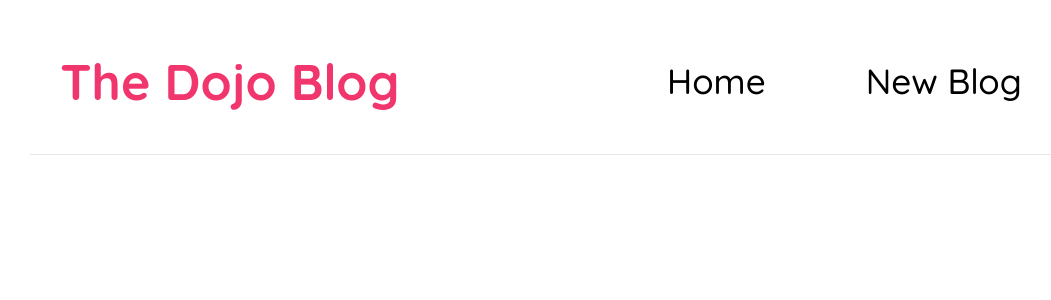
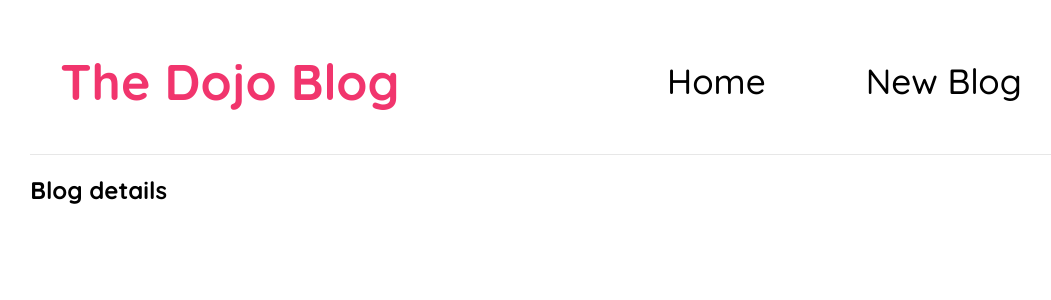
Before and after one commit to Timg0123/React-Tutorial, a React (Vite) app: page /blogs/1 in a window 1280 px wide. Shown: the top 300 px of the page, without its empty margins (74-1125 px from the left). Built offline with nearby package versions, Linux system fonts and the light colour scheme.

Commit message:
restructered all files and added BlogDetails

```diff
--- a/src/App.jsx
+++ b/src/App.jsx
@@ -1,6 +1,7 @@
-import Navbar from './Navbar';
-import Home from './Home';
-import Create from './Create';
+import Navbar from './components/Navbar';
+import Home from './components/Home';
+import Create from './components/Create';
+import BlogDetails from './components/BlogDetails';
 import { BrowserRouter as Router, Route, Switch } from 'react-router-dom';
 
 export default function App() {
@@ -16,6 +17,9 @@ export default function App() {
             <Route path="/create">
               <Create />
             </Route>
+            <Route path="/blogs/:id">
+              <BlogDetails />
+            </Route>
           </Switch>
         </div>
       </div>
--- /dev/null
+++ b/src/components/BlogDetails.jsx
@@ -0,0 +1,9 @@
+const BlogDetails = () => {
+    return (
+        <div className="blog-details">
+            <h2>Blog details</h2>
+        </div>
+    );
+}
+
+export default BlogDetails;
--- a/src/BlogList.jsx
+++ b/src/components/BlogList.jsx
@@ -1,6 +1,4 @@
 const BlogList = ({ blogs, title }) => {
-
-
     return (
         <div className="blog-list">
             <h2>{ title }</h2>
--- a/src/Home.jsx
+++ b/src/components/Home.jsx
@@ -1,6 +1,6 @@
 import { useState, useEffect } from 'react'
 import BlogList from './BlogList'
-import useFetch from './useFetch'
+import useFetch from '../hooks/useFetch'
 
 const Home = () => {
     const { data: blogs, isLoading, error } = useFetch('http://localhost:8000/blogs')
--- a/src/main.jsx
+++ b/src/main.jsx
@@ -1,7 +1,7 @@
 import React from 'react'
 import ReactDOM from 'react-dom/client'
 import App from './App'
-import './index.scss'
+import './assets/scss/index.scss'
 
 ReactDOM.createRoot(document.getElementById('root')).render(
   <React.StrictMode>
```
Also changed, not shown: src/assets/scss/index.scss (renamed from src/index.scss), src/components/Create.jsx (renamed from src/Create.jsx), src/components/Navbar.jsx (renamed from src/Navbar.jsx), src/hooks/useFetch.js (renamed from src/useFetch.js).
